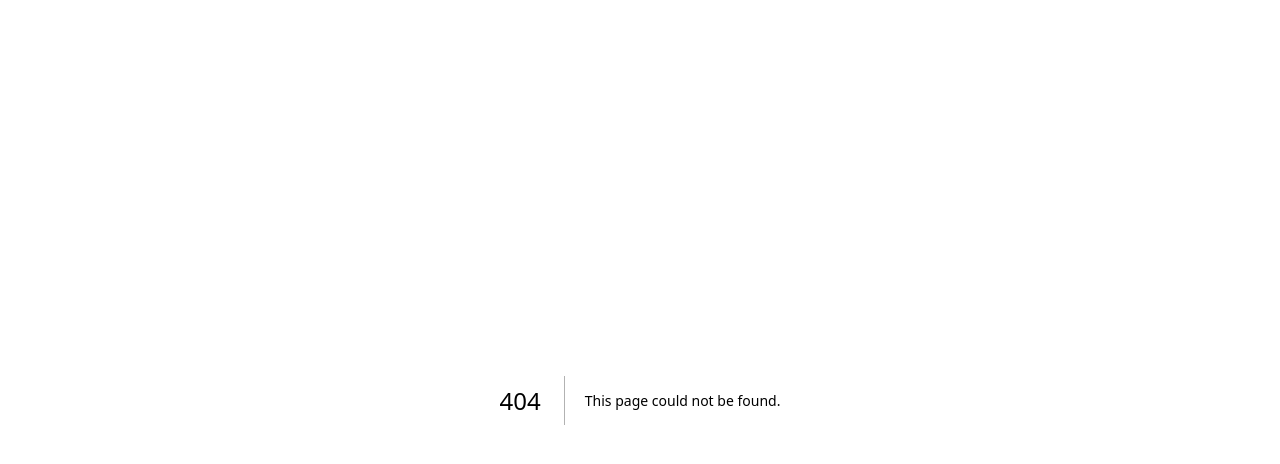
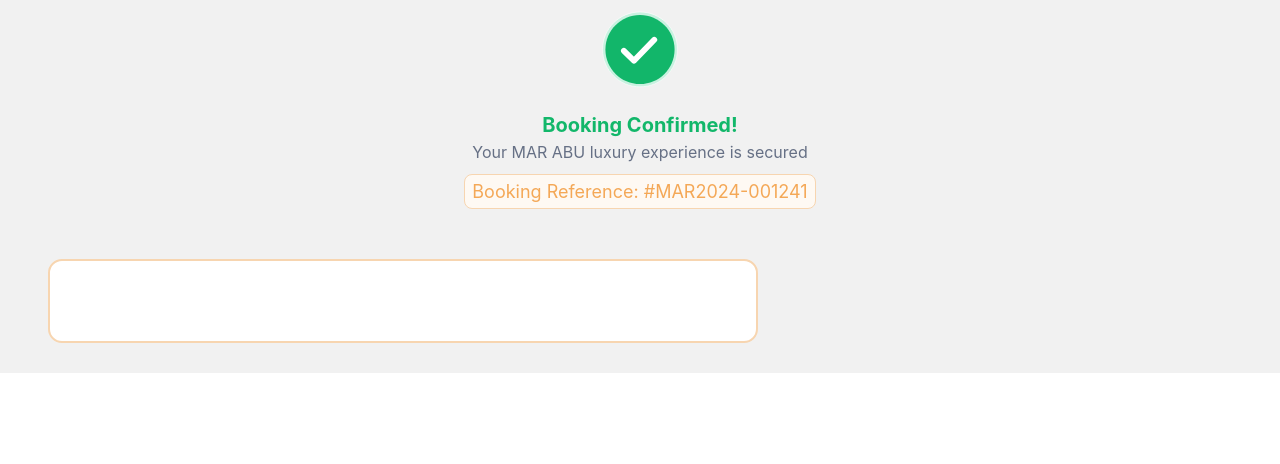
Before and after one commit to MAR-ABU-PROJECTS/Booking-System, a Next.js app in the folder frontend/: page /confirmation in a window 1280 px wide. Before the commit this address had no page. Shown: the top 464 px of the page. Built offline with nearby package versions, Linux system fonts and the light colour scheme.

Commit message:
feat: create confirmation page

```diff
--- a/frontend/package.json
+++ b/frontend/package.json
@@ -32,6 +32,7 @@
     "clsx": "^2.1.1",
     "date-fns": "^4.1.0",
     "framer-motion": "^12.18.2",
+    "lottie-react": "^2.4.1",
     "lucide-react": "^0.522.0",
     "next": "15.3.3",
     "next-auth": "^4.24.11",
--- /dev/null
+++ b/frontend/src/app/confirmation/page.tsx
@@ -0,0 +1,32 @@
+"use client";
+import Lottie from "lottie-react";
+import Checks from "../../../public/animations/check.json";
+const page = () => {
+  return (
+    <>
+      <div className="flex flex-col bg-[#F1F1F1] gap-[20px]">
+        <div className="flex flex-col justify-center items-center gap-[10px]">
+          <div className="w-[100px] h-[100px]">
+            <Lottie animationData={Checks} loop={true} />
+          </div>
+          <div className="flex flex-col justify-center items-center">
+            <p className="text-[20px] font-bold text-[#12b76a]">
+              Booking Confirmed!
+            </p>
+            <p className="text-[16px] text-[#667085] text-center">
+              Your MAR ABU luxury experience is secured
+            </p>
+          </div>
+          <div className="py-[3px] px-[7px] bg-[#FEF9F3] rounded-md border-1 border-[#f7d5b0]">
+            <p className="text-[#F4A857] text-[18px] font-[500px]">Booking Reference: #MAR2024-001241</p>
+          </div>
+        </div>
+        <div className="grid md:grid-cols-[60%_35%] justify-between gap-[20px] lg:gap-[40px] px-[20px] lg:px-12 py-[30px] ">
+          <div className="flex flex-col w-full h-full py-[40px] px-[20px] bg-white rounded-xl border-2 border-[#f7d5b0]"></div>
+        </div>
+      </div>
+    </>
+  );
+};
+
+export default page;
```
Also changed, not shown: frontend/public/animations/check.json (added, +1 -0 lines), 1 other file (tests, documents, lock files or other folders).
